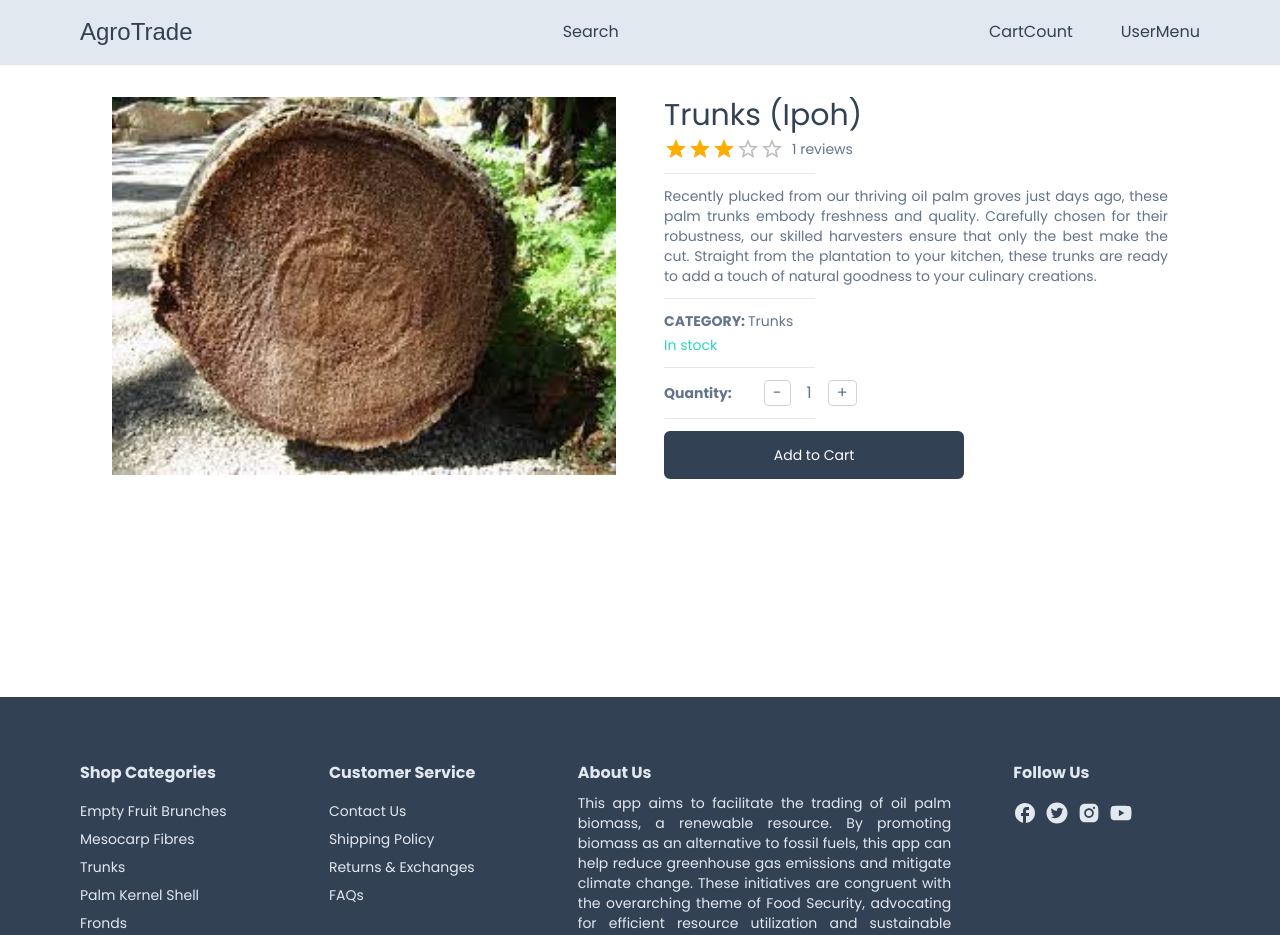
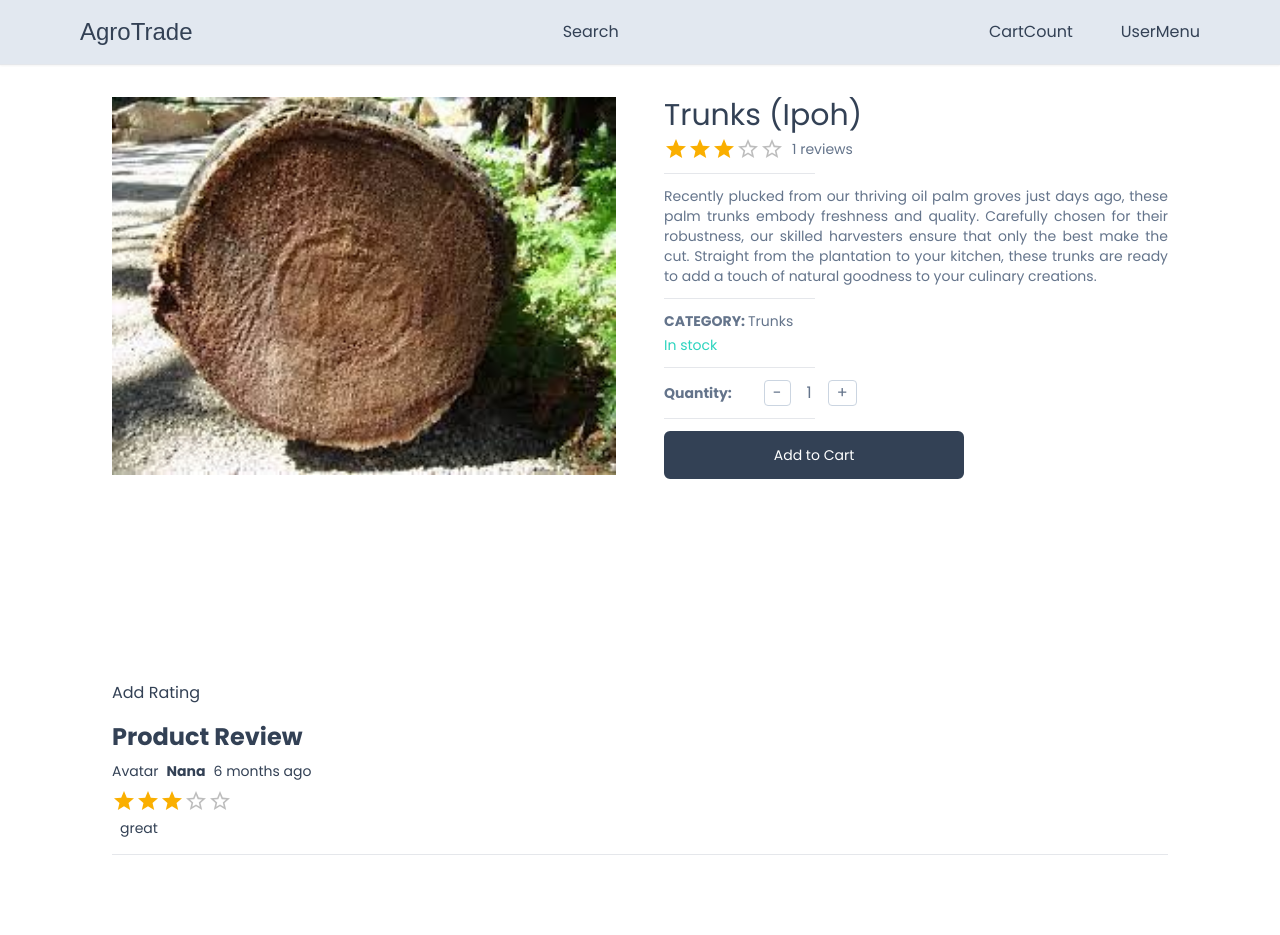
Before and after one commit to Angeline0210/TTP-AgroTrade, a Next.js app: page /product/1 in a window 1280 px wide. Shown: the top 935 px of the page. Built offline with nearby package versions, Linux system fonts and the light colour scheme; a web font is replaced by a local one.

Commit message:
added review in cart page

```diff
--- /dev/null
+++ b/app/components/Heading.tsx
@@ -0,0 +1,12 @@
+interface HeadingProps{
+    title:string,
+    center?: boolean
+}
+
+const Heading:React.FC<HeadingProps> = ({title,center}) => {
+    return (<div className={center? 'text-center':'text-start'}>
+        <h1 className="font-bold text-2xl">{title}</h1>
+    </div>  );
+}
+
+export default Heading;
--- /dev/null
+++ b/app/product/[productId]/ListRating.tsx
@@ -0,0 +1,38 @@
+'use client'
+
+import Heading from "@/app/components/Heading";
+import moment from "moment";
+import {Rating} from "@mui/material";
+
+interface ListRatingProps{
+    product:any;
+}
+
+
+const ListRating:React.FC<ListRatingProps> = ({product})=> {
+    return ( <div>
+        <Heading title="Product Review"/>
+        <div className="text-sm mt-2">
+            {product.reviews && product.reviews.map((review:any)=>{
+                return (
+                <div key={review.id} className="max-w-300px">
+                    <div className="flex gap-2 items-center">
+                        <div>Avatar</div>
+                        <div className="font-semibold">{review?.user.name}</div>
+                        <div className="font-light">{moment(review.createdDate).fromNow()}</div>
+                    </div>
+
+                <div className="mt-2">
+                    <Rating value={review.rating} readOnly/>
+                    <div className="ml-2">{review.comment}</div>
+                    <hr className="mt-4 mb-4" />
+                    </div>
+                </div>
+                );
+            })}
+
+        </div>
+    </div> );
+}
+
+export default ListRating;
--- a/app/product/[productId]/page.tsx
+++ b/app/product/[productId]/page.tsx
@@ -1,6 +1,7 @@
 import Container from "@/app/components/Container";
 import {product} from "@/utils/product";
 import ProductDetails from "./ProductDetails";
+import ListRating from "./ListRating";
 
 interface IPrams{
     productId?: string
@@ -12,6 +13,10 @@ const Product = ({params}:{params:IPrams}) => {
     return (<div className="p-8">
         <Container>
             <ProductDetails product={product} />
+            <div className="flex flex-col mt-20 gap-4">
+                <div>Add Rating</div>
+                <ListRating product={product} />
+            </div>
         </Container>
         </div>
     );
```
Also changed, not shown: app/components/Avatar.tsx (added).
